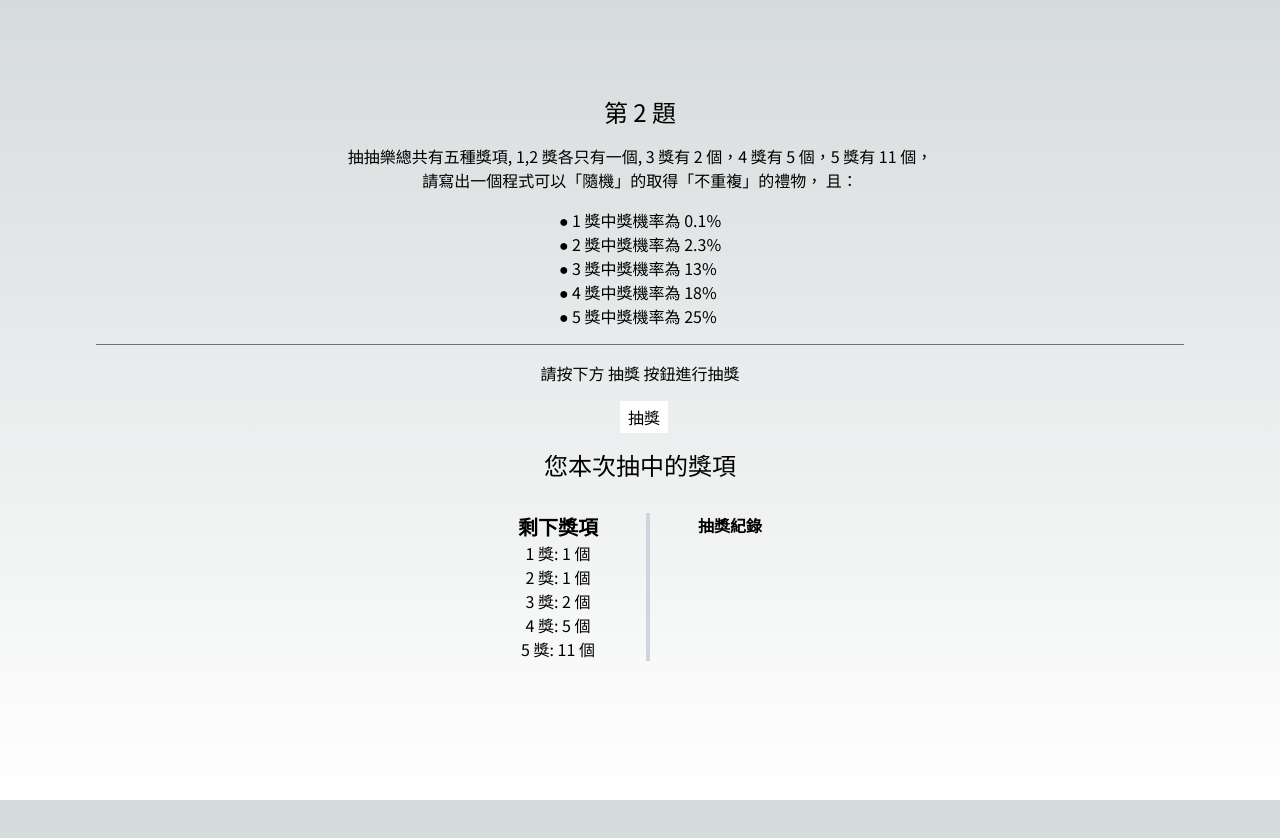
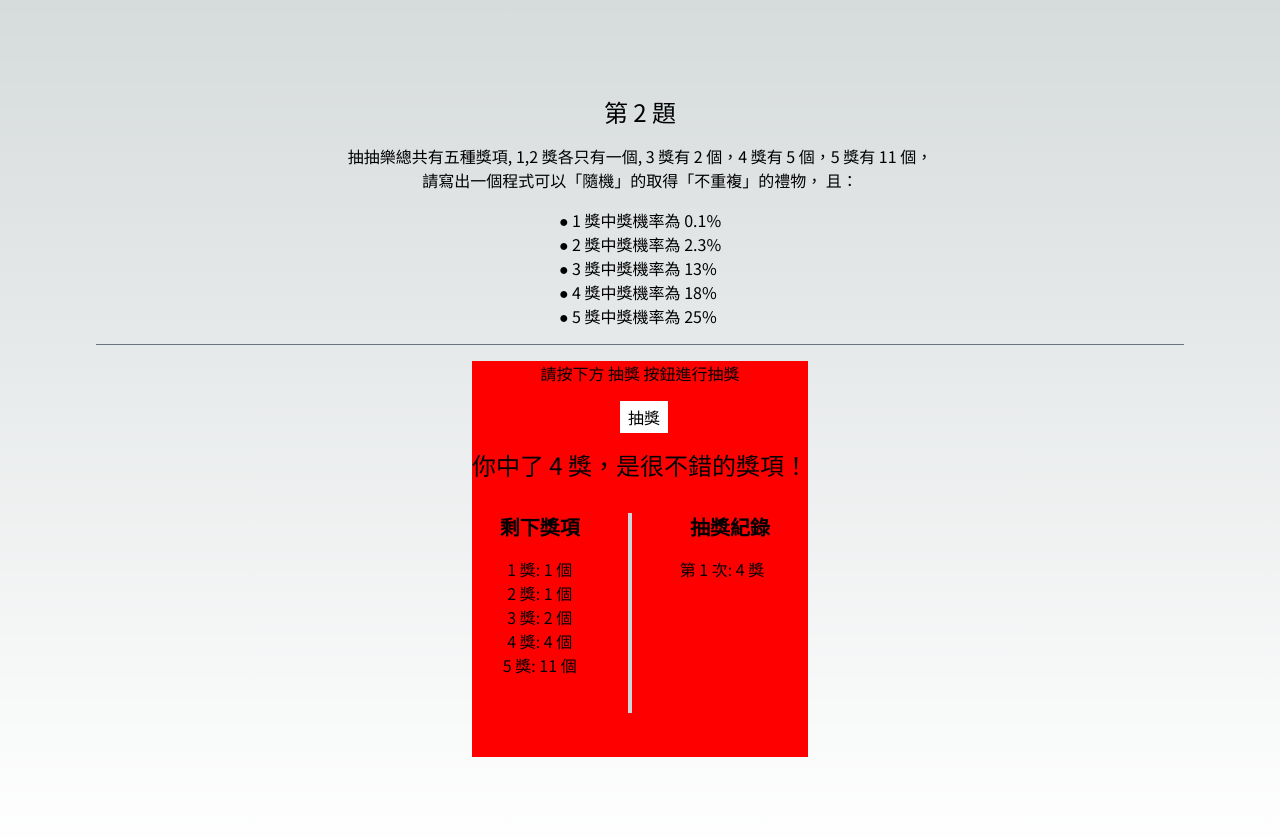
Before and after one commit to penspulse326/bat-mobile-test, a Next.js app: page /problem2 in a window 1280 px wide. Both pictures are taken after a click on the button "抽獎". Shown: the top 838 px of the page. Before the commit the page ends 800 px from the top, so only its background shows below. Built offline with nearby package versions, Linux system fonts and the light colour scheme.

Commit message:
feat: configure problem2's layout

```diff
--- a/common/helper/raffle.ts
+++ b/common/helper/raffle.ts
@@ -2,29 +2,47 @@ import { PrizeListType } from '../constants/types';
 
 function raffle(prizeList: PrizeListType) {
   const randomNumber = parseFloat((Math.random() * 100).toFixed(1));
-  const { prize1, prize2, prize3, prize4, prize5 } = prizeList;
+  let targetIndex = 0;
 
-  if ((randomNumber > 33.4 && randomNumber <= 58.4) || prize5.amount > 0) {
-    return 5;
+  // 判斷抽取數字在哪個區間
+  if (randomNumber > 33.4 && randomNumber <= 58.4) {
+    targetIndex = 5;
+  }
+  if (randomNumber > 15.4 && randomNumber <= 33.4) {
+    targetIndex = 4;
+  }
+  if (randomNumber > 2.4 && randomNumber <= 15.4) {
+    targetIndex = 3;
+  }
+  if (randomNumber > 0.1 && randomNumber <= 2.4) {
+    targetIndex = 2;
+  }
+  if (randomNumber < 0.1) {
+    targetIndex = 1;
   }
 
-  if ((randomNumber > 15.4 && randomNumber <= 33.4) || prize4.amount > 0) {
-    return 4;
+  const key = `prize${targetIndex}` as keyof PrizeListType;
+
+  // 如傳入 targetIndex 為 0 或該獎項數量為 0 則直接回傳原陣列與未中獎訊息
+  if (targetIndex === 0 || prizeList[key].amount <= 0) {
+    return { newList: prizeList, message: '哭哭沒中QQ', name: '沒中' };
   }
 
-  if ((randomNumber > 2.4 && randomNumber <= 15.4) || prize3.amount > 0) {
-    return 3;
-  }
+  const { message, name, amount } = prizeList[key];
 
-  if ((randomNumber > 0.1 && randomNumber <= 2.4) || prize2.amount > 0) {
-    return 2;
-  }
+  const newList = {
+    ...prizeList,
+    [key]: {
+      ...prizeList[key],
+      amount: amount - 1,
+    },
+  };
 
-  if (randomNumber < 0.1 || prize1.amount > 0) {
-    return 1;
-  }
-
-  return 0;
+  return {
+    newList,
+    message,
+    name,
+  };
 }
 
 export default raffle;
--- a/modules/Problem2/index.tsx
+++ b/modules/Problem2/index.tsx
@@ -8,13 +8,20 @@ import { useState } from 'react';
 function Problem2() {
   const [prizeList, setPrizeList] = useState<PrizeListType>(prizes);
   const [raffleLog, setRaffleLog] = useState<string[]>([]);
+  const [raffleMessage, setRaffleMessage] = useState<string>('');
 
   const handleRaffle = () => {
-    const result = raffle(prizeList);
+    const { message, newList, name } = raffle(prizeList);
+    setPrizeList(newList);
+    setRaffleMessage(message);
+    setRaffleLog((prev) => [...prev, name]);
   };
 
   return (
-    <div className="flex flex-col items-center gap-4">
+    <div
+      style={{ background: 'red' }}
+      className="flex flex-col items-center gap-4"
+    >
       請按下方 抽獎 按鈕進行抽獎
       <button
         type="button"
@@ -23,10 +30,10 @@ function Problem2() {
       >
         抽獎
       </button>
-      <h2 className="text-2xl">您本次抽中的獎項</h2>
-      <section className="mt-4 flex gap-12">
-        <div className="text-center">
-          <h3 className="text-xl font-bold">剩下獎項</h3>
+      <h2 className="text-2xl">{raffleMessage}</h2>
+      <section className="mt-4 flex gap-12 text-center">
+        <div>
+          <h3 className="mb-4 text-xl font-bold">剩下獎項</h3>
           <ul>
             {Object.values(prizeList).map(({ name, amount }) => (
               <li key={name}>
@@ -35,9 +42,16 @@ function Problem2() {
             ))}
           </ul>
         </div>
-        <div className="w-1 bg-gray-300" />
+        <div className="h-[200px] w-1 bg-gray-300" />
         <div>
-          <h3 className="font-bold">抽獎紀錄</h3>
+          <h3 className="mb-4 text-xl font-bold">抽獎紀錄</h3>
+          <ul className="h-[200px] overflow-y-scroll pr-4">
+            {raffleLog.map((award, index) => (
+              <li key={`${index + 1}-${award}`}>
+                第 {index + 1} 次: {award}
+              </li>
+            ))}
+          </ul>
         </div>
       </section>
     </div>
```
